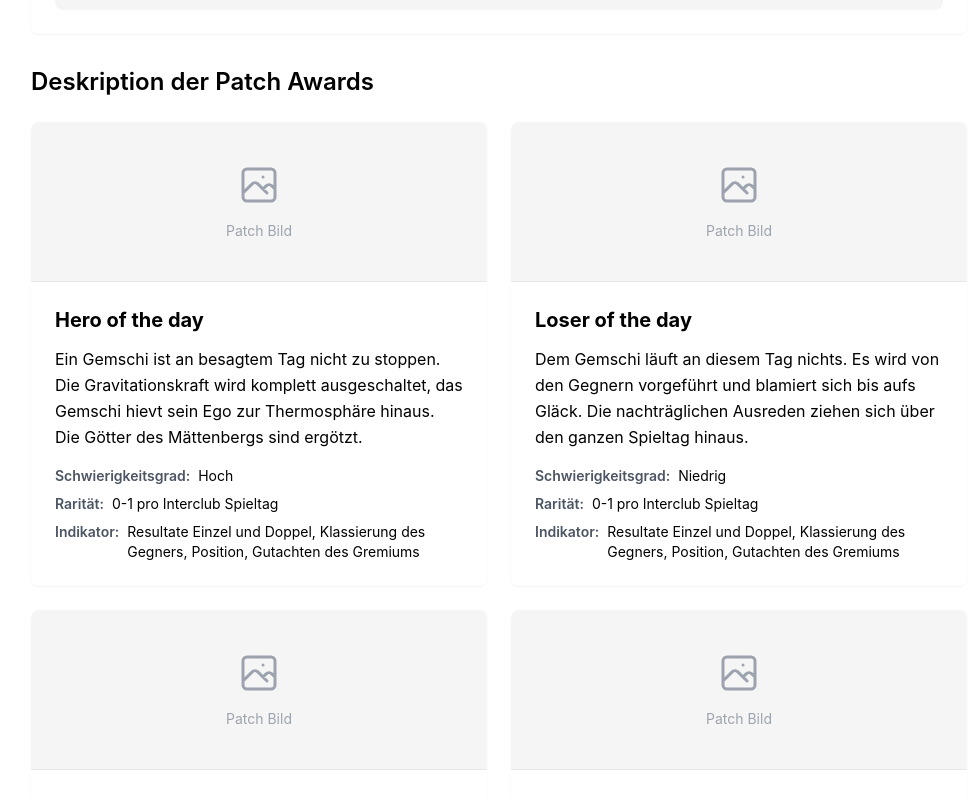
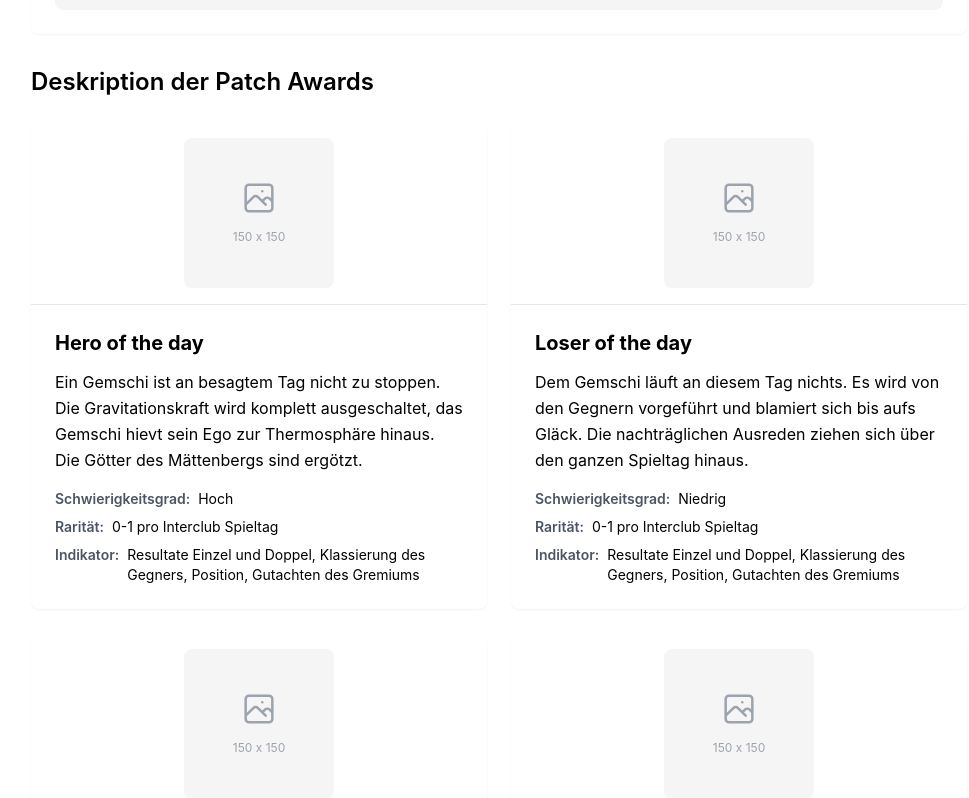
Before and after one commit to mysteriousflyingsquirrel/gemschihub, a React (Vite) app: page /patchsystem in a window 1280 px wide. Shown: the part 1320-2118 px from the top of the page, without its empty margins (281-1250 px from the left). Built offline with nearby package versions, Linux system fonts and the light colour scheme; no server answers; the database is empty.

Commit message:
style: fix patch image placeholders to 150x150px

```diff
--- a/src/pages/Patchsystem.tsx
+++ b/src/pages/Patchsystem.tsx
@@ -14,12 +14,14 @@ interface PatchAwardProps {
 const PatchAward: React.FC<PatchAwardProps> = ({ name, description, schwierigkeitsgrad, raritaet, indikator, weiteres, extra }) => (
   <div className="bg-white rounded-lg shadow-sm overflow-hidden">
     {/* Patch image placeholder */}
-    <div className="bg-chnebel-gray border-b border-gray-200 h-40 flex items-center justify-center">
-      <div className="text-center text-gray-400">
-        <svg className="w-12 h-12 mx-auto mb-2" fill="none" stroke="currentColor" viewBox="0 0 24 24">
-          <path strokeLinecap="round" strokeLinejoin="round" strokeWidth={1.5} d="M4 16l4.586-4.586a2 2 0 012.828 0L16 16m-2-2l1.586-1.586a2 2 0 012.828 0L20 14m-6-6h.01M6 20h12a2 2 0 002-2V6a2 2 0 00-2-2H6a2 2 0 00-2 2v12a2 2 0 002 2z" />
-        </svg>
-        <span className="text-sm">Patch Bild</span>
+    <div className="border-b border-gray-200 flex items-center justify-center py-4">
+      <div className="w-[150px] h-[150px] bg-chnebel-gray rounded-lg flex items-center justify-center flex-shrink-0">
+        <div className="text-center text-gray-400">
+          <svg className="w-10 h-10 mx-auto mb-1" fill="none" stroke="currentColor" viewBox="0 0 24 24">
+            <path strokeLinecap="round" strokeLinejoin="round" strokeWidth={1.5} d="M4 16l4.586-4.586a2 2 0 012.828 0L16 16m-2-2l1.586-1.586a2 2 0 012.828 0L20 14m-6-6h.01M6 20h12a2 2 0 002-2V6a2 2 0 00-2-2H6a2 2 0 00-2 2v12a2 2 0 002 2z" />
+          </svg>
+          <span className="text-xs">150 x 150</span>
+        </div>
       </div>
     </div>
     <div className="p-6">
```
